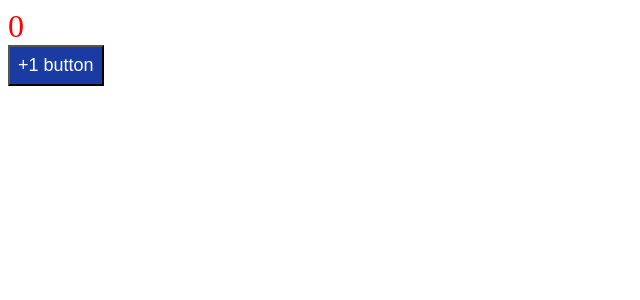
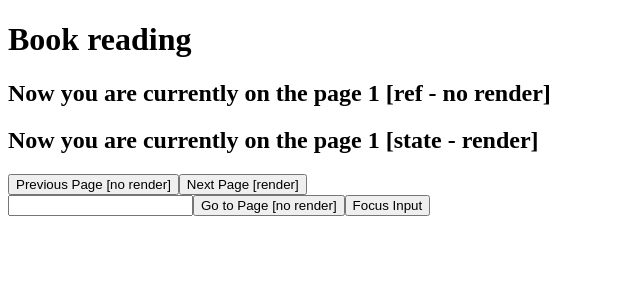
Before and after one commit to wacb14/react-ts-learning, a React (Vite) app: page / in a window 1280 px wide. Shown: the top 300 px of the page, without its empty margins (0-640 px from the left). Built offline with nearby package versions, Linux system fonts and the light colour scheme.

Commit message:
useRef hook

```diff
--- a/src/App.tsx
+++ b/src/App.tsx
@@ -1,21 +1,7 @@
-import { Button, RedLabel } from './components';
-import { GlobalProvider } from './context/GlobalContext';
-
-function handleClick() {
-  alert('They have clicked me!');
-}
+import { BookReader } from './components';
 
 function App() {
-  return (
-    <GlobalProvider>
-      <div style={{ color: 'white' }}>
-        <RedLabel>{''}</RedLabel>
-        <Button parentMethod={handleClick}>
-          <div>+1 button</div>
-        </Button>
-      </div>
-    </GlobalProvider>
-  );
+  return <BookReader />;
 }
 
 export default App;
--- /dev/null
+++ b/src/components/BookReader/BookReader.tsx
@@ -0,0 +1,79 @@
+import { useRef, useState } from 'react';
+
+// OBJECTIVE: useRef allows to create a mutable reference that remains throughout the life cycle of the component without re-rendering.
+// OBJECTIVE 2: Make a reference to a DOM element.
+
+// EXAMPLE: A bookmark to save the last read page (it doesn't modify the content of the book)
+
+export function BookReader() {
+  // This example is to illustrate the difference in rendering
+  const currentPageRef = useRef<number>(1);
+  const [currentPageState, setCurrentPageState] = useState<number>(1);
+  const [inputValue, setInputValue] = useState<number>(0);
+
+  // This example is to show how to access a DOM element using useRef
+  const inputPage = useRef<HTMLInputElement>(null);
+
+  function handleFocus() {
+    if (!inputPage.current) {
+      alert("There's no reference to this element");
+      return;
+    }
+    inputPage.current.focus();
+  }
+
+  function PreviousPage(): void {
+    if (currentPageRef.current === 1) {
+      alert(
+        `You are on the page ${currentPageRef.current}, you cannot go back`
+      );
+      return;
+    }
+    currentPageRef.current--;
+  }
+
+  function NextPage(): void {
+    currentPageRef.current++;
+    setCurrentPageState(currentPageState + 1);
+  }
+
+  function GotoPage(page: number): void {
+    if (page < 1) {
+      alert(
+        `You are trying to access the page ${page}, this action is invalid`
+      );
+      return;
+    }
+    currentPageRef.current = page;
+  }
+
+  return (
+    <div>
+      <h1>Book reading</h1>
+      <h2>
+        Now you are currently on the page {currentPageRef.current} [ref - no
+        render]{' '}
+      </h2>
+      <h2>
+        Now you are currently on the page {currentPageState} [state - render]
+      </h2>
+      <div>
+        <button onClick={PreviousPage}>Previous Page [no render]</button>
+        <button onClick={NextPage}>Next Page [render]</button>
+      </div>
+      <div>
+        <input
+          type='text'
+          onBlur={e => setInputValue(Number(e.target.value))}
+          ref={inputPage}
+        />
+        <button onClick={() => GotoPage(inputValue)}>
+          Go to Page [no render]
+        </button>
+        <button type='button' onClick={handleFocus}>
+          Focus Input
+        </button>
+      </div>
+    </div>
+  );
+}
--- a/src/components/index.ts
+++ b/src/components/index.ts
@@ -1,2 +1,3 @@
 export * from './Button/Button.tsx';
 export * from './Data/Data.tsx'
+export * from './BookReader/BookReader.tsx'
```
